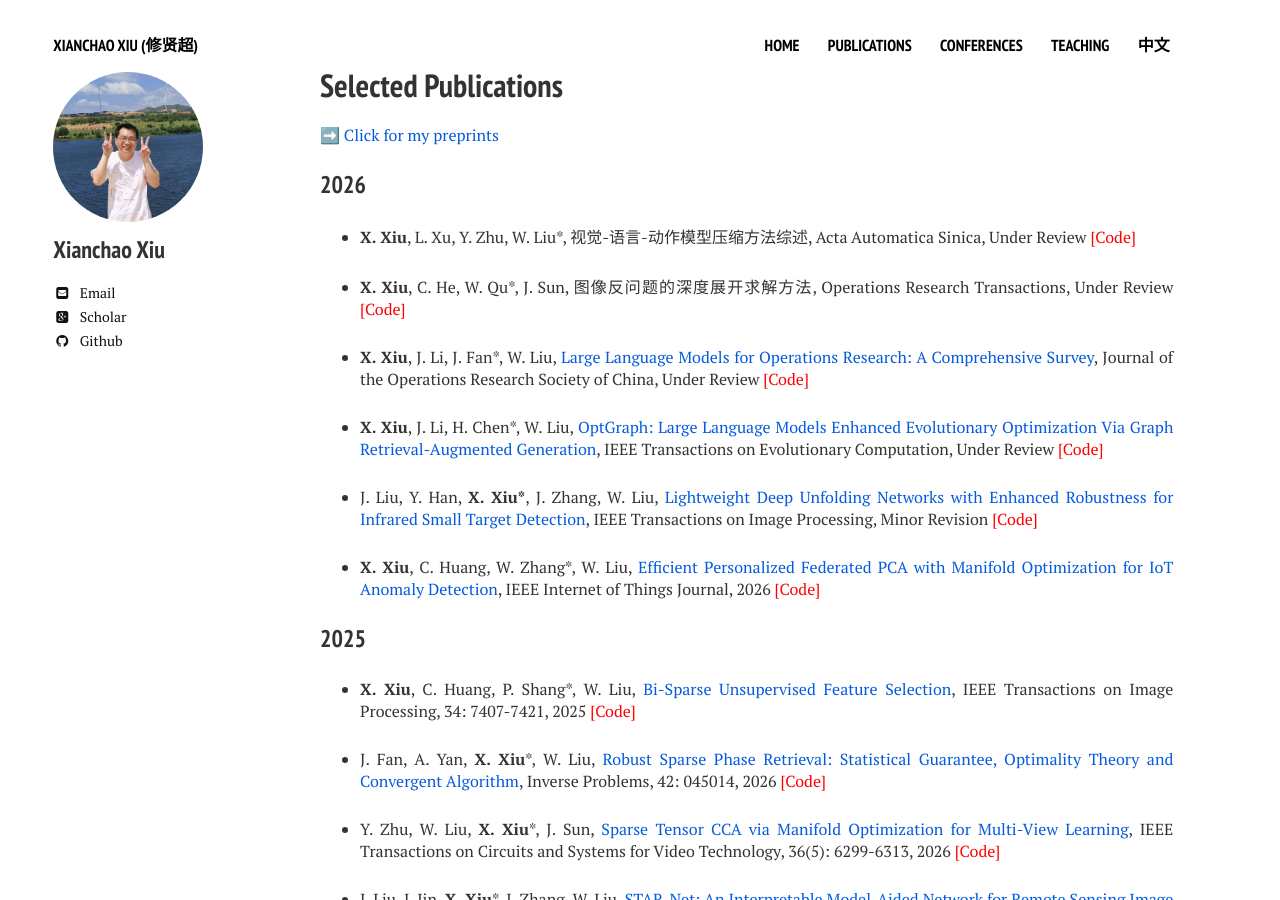
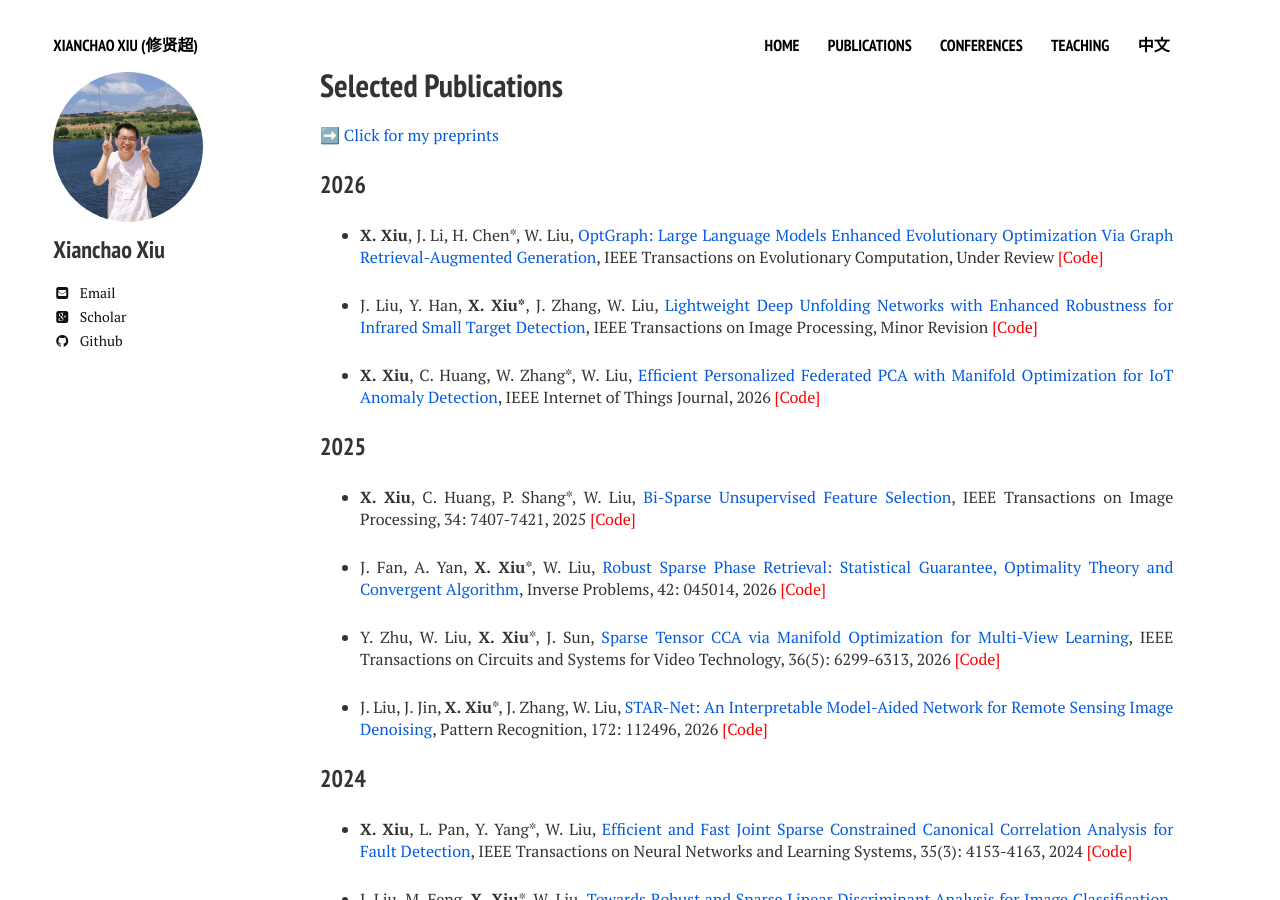
Before and after one commit to xianchaoxiu/xianchaoxiu.github.io, a Jekyll site: the page built from publications/index.md, in a window 1280 px wide and 900 px high. Built offline with Jekyll 4.4.1, drawn with Linux system fonts in a browser that asks for light colours; nearby versions of some CDN libraries.

Commit message:
Update index.md

```diff
--- a/publications/index.md
+++ b/publications/index.md
@@ -11,13 +11,6 @@ share: false
 
 
 ### 2026
-
-* <b>X. Xiu</b>, L. Xu, Y. Zhu, W. Liu*, 视觉-语言-动作模型压缩方法综述, Acta Automatica Sinica, Under Review <a href="https://github.com/xianchaoxiu/COM4VLA" class="textlink" target="_blank" style="color: red;">[Code]</a>
-
-* <b>X. Xiu</b>, C. He, W. Qu*, J. Sun, 图像反问题的深度展开求解方法, Operations Research Transactions, Under Review <a href="https://github.com/xianchaoxiu/DL4OPT" class="textlink" target="_blank" style="color: red;">[Code]</a>
-
-
-* <b>X. Xiu</b>, J. Li, J. Fan*, W. Liu, <a href="https://arxiv.org/abs/2605.20849" class="textlink" target="_blank">Large Language Models for Operations Research: A Comprehensive Survey</a>, Journal of the Operations Research Society of China, Under Review <a href="https://github.com/xianchaoxiu/LLM4OR" class="textlink" target="_blank" style="color: red;">[Code]</a>
 
 * <b>X. Xiu</b>, J. Li, H. Chen*, W. Liu, <a href="https://arxiv.org/abs/2607.27918" class="textlink" target="_blank">OptGraph: Large Language Models Enhanced Evolutionary Optimization Via Graph Retrieval-Augmented Generation</a>, IEEE Transactions on Evolutionary Computation, Under Review <a href="https://github.com/xianchaoxiu/OptGraph" class="textlink" target="_blank" style="color: red;">[Code]</a>
 
```
